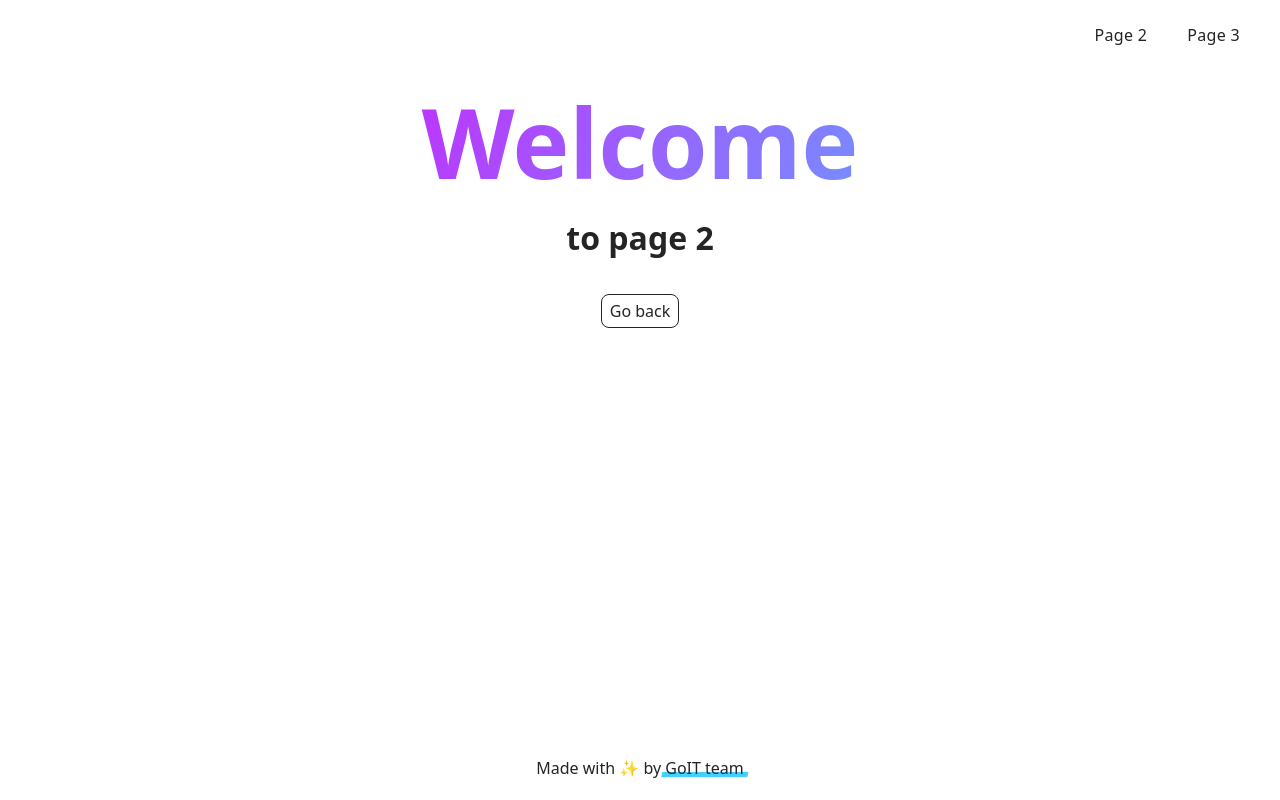
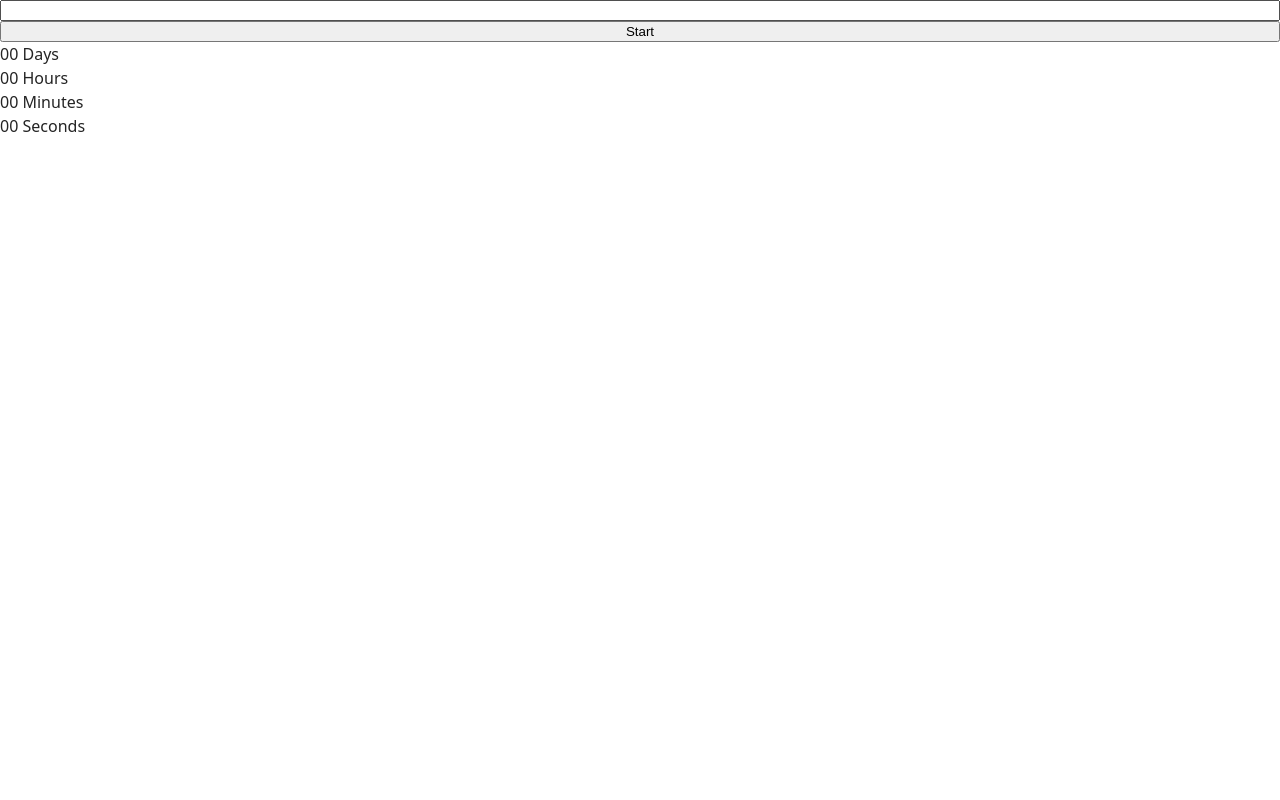
Before and after one commit to Maksym-Sem83/goit-js-hw-10, a website built with Vite: page src/1-timer.html in a window 1280 px wide. Built offline with nearby package versions, Linux system fonts and the light colour scheme.

Commit message:
add import, element

```diff
--- a/package.json
+++ b/package.json
@@ -17,6 +17,8 @@
   "author": "Alexander Repeta <alexander.repeta@gmail.com>",
   "license": "ISC",
   "dependencies": {
+    "flatpickr": "^4.6.13",
+    "izitoast": "^1.4.0",
     "vite-plugin-full-reload": "^1.2.0",
     "vite-plugin-html-inject": "^1.1.2"
   }
--- a/src/1-timer.html
+++ b/src/1-timer.html
@@ -5,23 +5,34 @@
     <meta charset="UTF-8" />
     <meta http-equiv="X-UA-Compatible" content="IE=edge" />
     <meta name="viewport" content="width=device-width, initial-scale=1.0" />
-    <title>Page 2</title>
+    <title>Timer</title>
     <link rel="stylesheet" href="./css/styles.css" />
 </head>
 
 <body>
-    <load src="./partials/header.html" icon-path="./img/sprite.svg#logo" highlight-act="active" />
+    <input type="text" id="datetime-picker" />
+    <button type="button" data-start>Start</button>
 
-    <main>
-        <div class="container">
-            <h1 class="main-title">
-                <span class="main-title-gradient">Welcome</span> to page 2
-            </h1>
-            <load src="./partials/back-link.html" />
+    <div class="timer">
+        <div class="field">
+            <span class="value" data-days>00</span>
+            <span class="label">Days</span>
         </div>
-    </main>
+        <div class="field">
+            <span class="value" data-hours>00</span>
+            <span class="label">Hours</span>
+        </div>
+        <div class="field">
+            <span class="value" data-minutes>00</span>
+            <span class="label">Minutes</span>
+        </div>
+        <div class="field">
+            <span class="value" data-seconds>00</span>
+            <span class="label">Seconds</span>
+        </div>
+    </div>
 
-    <load src="./partials/footer.html" />
+    <script type="module" src="./js/1-timer.js"></script>
 </body>
 
 </html>
--- a/src/js/1-timer.js
+++ b/src/js/1-timer.js
@@ -0,0 +1,11 @@
+import flatpickr from "flatpickr";
+import "flatpickr/dist/flatpickr.min.css";
+import iziToast from "izitoast";
+import "izitoast/dist/css/iziToast.min.css";
+
+const startBtn = document.querySelector("[data-start]");
+const dateValue = document.querySelector("#datetime-picker");
+const daysValue = document.querySelector("[data-days]");
+const hoursValue = document.querySelector("[data-hours]");
+const minutesValue = document.querySelector("[data-minutes]");
+const secondsValue = document.querySelector("[data-seconds]");
```
Also changed, not shown: 1 other file.
